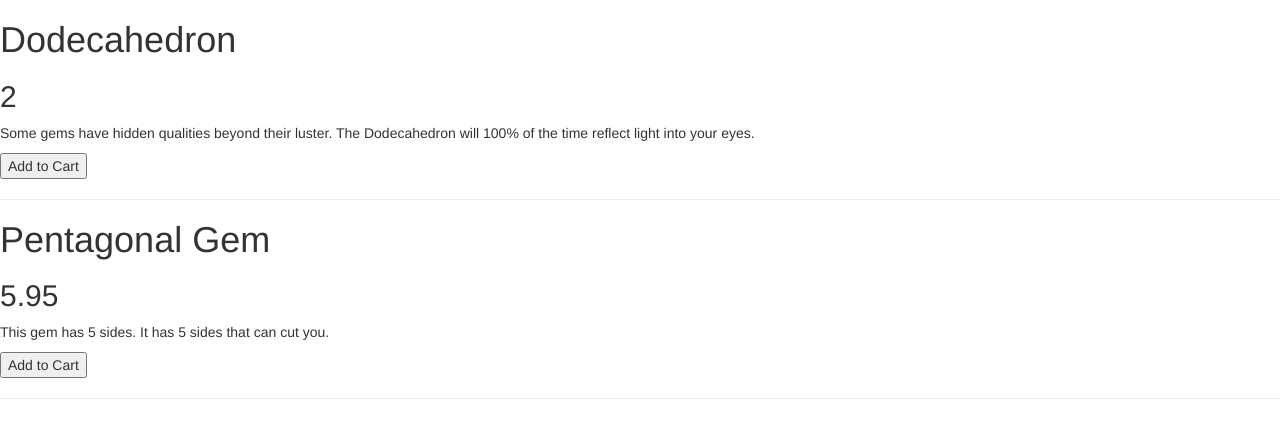
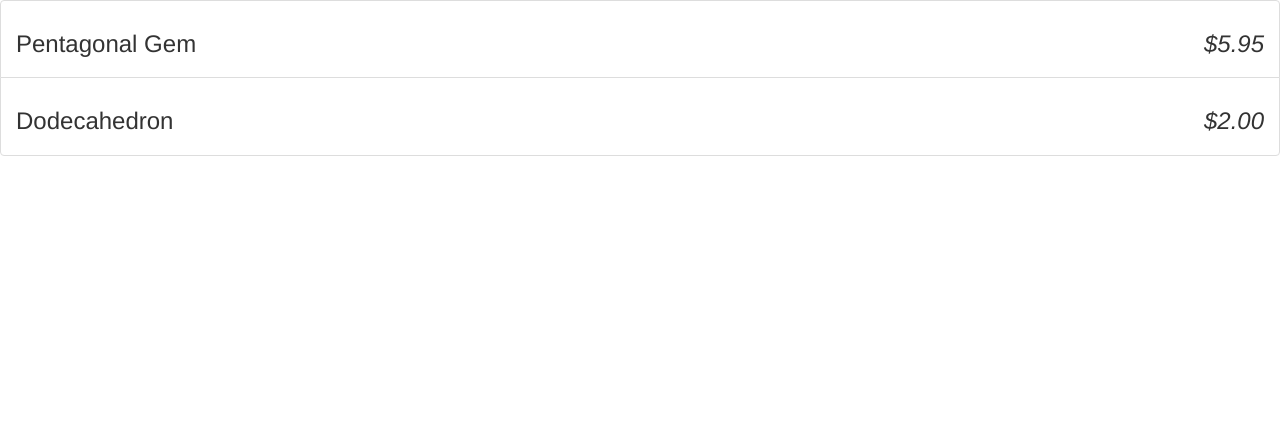
Before and after one commit to merrick89/gangular, a plain HTML site: page index.html in a window 1280 px wide. Drawn offline with Linux system fonts and the light colour scheme.

```diff
--- a/app.js
+++ b/app.js
@@ -11,7 +11,13 @@
 			price: 2,
 			description: 'Some gems have hidden qualities beyond their luster. The Dodecahedron will 100% of the time reflect light into your eyes.',
 			canPurchase: true,
-			soldOut: true
+			soldOut: true,
+			images: [
+				{
+					full: 'images/dodecahedron-01-full.jpg',
+					thumb: 'images/dodecahedron-01-thumb.jpg'
+				}
+			]
 		},
 		{
 			name: 'Pentagonal Gem',
--- a/index.html
+++ b/index.html
@@ -4,13 +4,14 @@
 		<link rel="stylesheet" type="text/css" href="files/bootstrap/css/bootstrap.min.css">
 	</head>
 	<body ng-controller="StoreController as store">
-		<div ng-repeat="product in store.products">
-			<h1>{{product.name}}</h1>
-			<h2>{{product.price}}</h2>
-			<p>{{product.description}}</p>
-			<button ng-show="product.canPurchase">Add to Cart</button>
-			<hr>
-		</div>
+		<ul class="list-group">
+			<li class="list-group-item" ng-repeat="product in store.products | orderBy:'-price'">
+				<h3>
+					{{product.name}}
+					<em class="pull-right">{{product.price | currency}}</em>
+				</h3>
+			</li>
+		</ul>
 		<script type="text/javascript" src="files/angular.min.js"></script>
 		<script type="text/javascript" src="app.js"></script>
 	</body>
```
